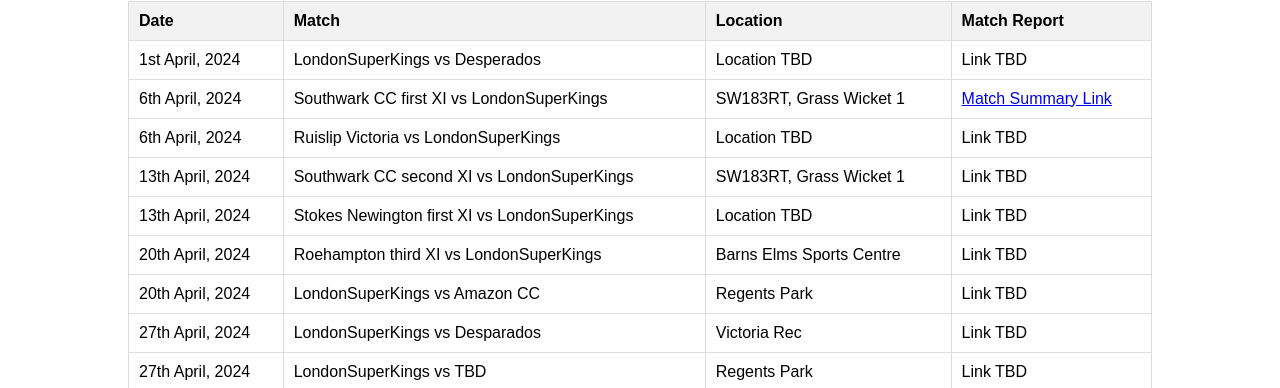
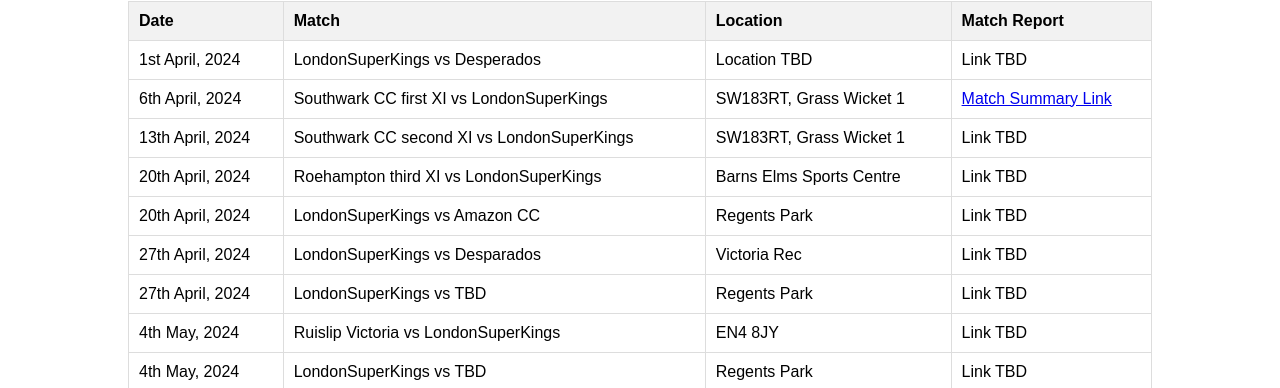
Before and after one commit to mjoshi89/londonsuperkings, a plain HTML site: page fixtures.html in a window 1280 px wide. Shown: the part 217-605 px from the top of the page. Drawn offline with Linux system fonts and the light colour scheme.

Commit message:
initial commit

```diff
--- a/fixtures.html
+++ b/fixtures.html
@@ -42,22 +42,10 @@
                 <td>SW183RT, Grass Wicket 1</td>
                 <td><a href="match_report_6th_april_team1.html">Match Summary Link</a></td>
             </tr>
-	    <tr>
-                <td>6th April, 2024</td>
-                <td>Ruislip Victoria vs LondonSuperKings</td>
-                <td>Location TBD</td>
-                <td>Link TBD</td>
-            </tr>
             <tr>
                 <td>13th April, 2024</td>
                 <td>Southwark CC second XI vs LondonSuperKings</td>
                 <td>SW183RT, Grass Wicket 1</td>
-                <td>Link TBD</td>
-            </tr>
-            <tr>
-                <td>13th April, 2024</td>
-                <td>Stokes Newington first XI vs LondonSuperKings</td>
-                <td>Location TBD</td>
                 <td>Link TBD</td>
             </tr>
             <tr>
```
